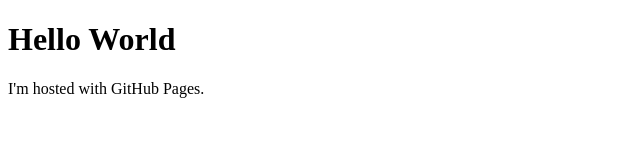
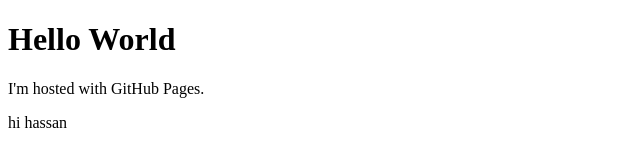
Before and after one commit to hmskamzari/kumzar, a plain HTML site: page index.html in a window 1280 px wide. Shown: the full height of the page, 0-640 px from the left. Drawn offline with Linux system fonts and the light colour scheme.

Commit message:
Update index.html

```diff
--- a/index.html
+++ b/index.html
@@ -3,5 +3,6 @@
 <body>
 <h1>Hello World</h1>
 <p>I'm hosted with GitHub Pages.</p>
+<p>hi hassan</p>
 </body>
 </html>
```
